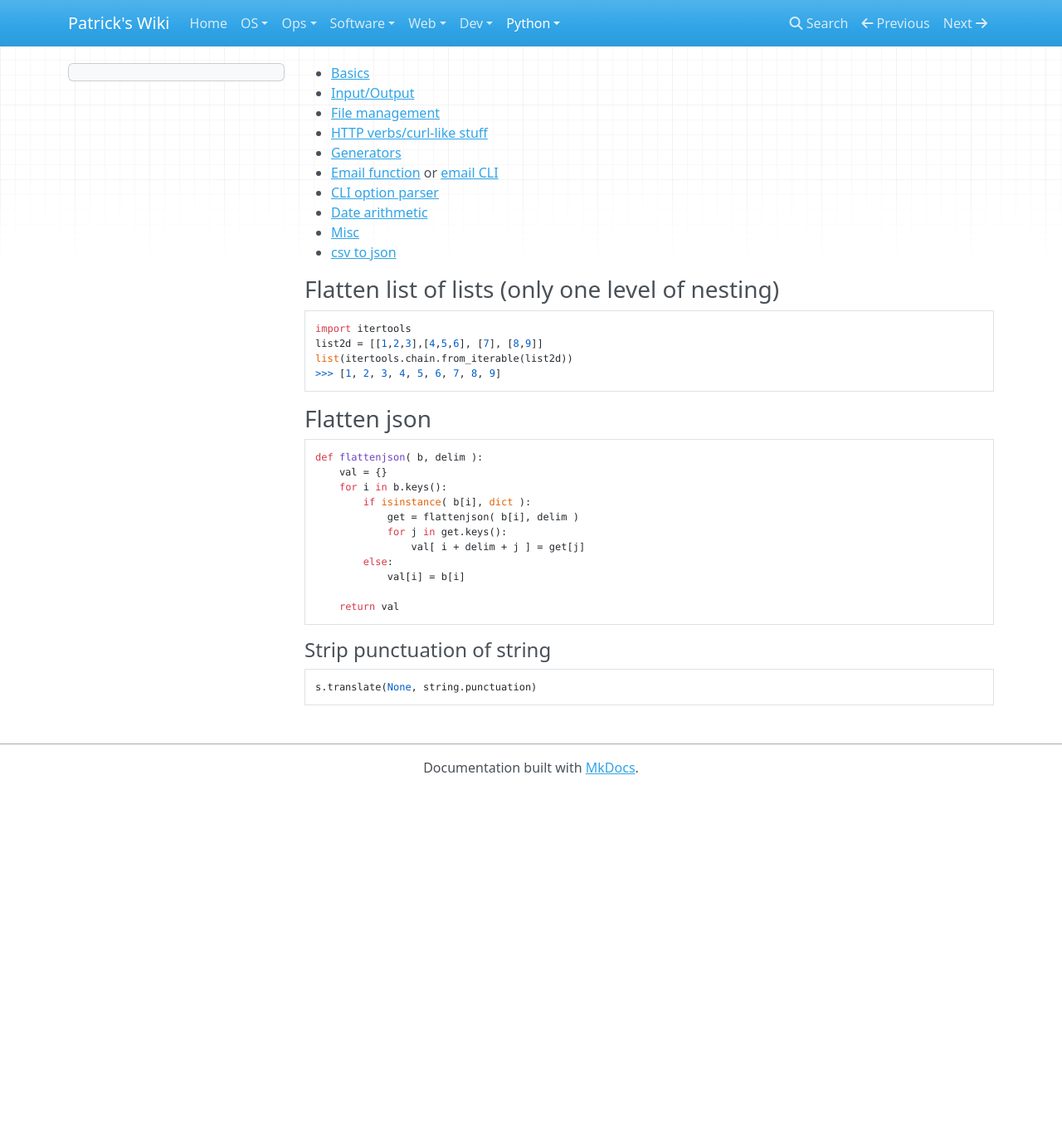
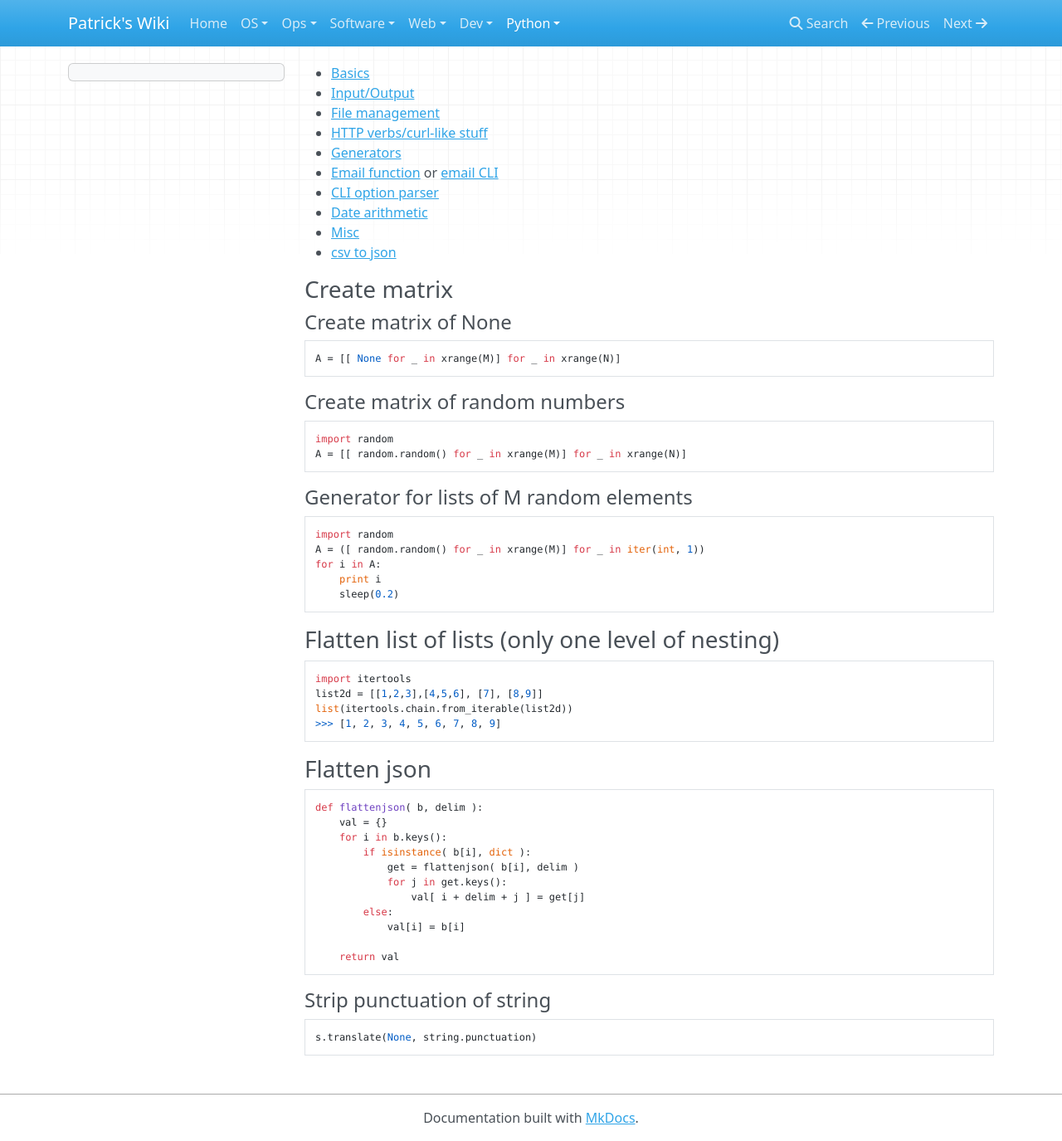
Before and after one commit to patsancu/wiki, an MkDocs documentation site: the page built from docs/python/Python--Snippets.md, in a window 1280 px wide and 1375 px high. Shown: the whole window at 83% size. Built offline with MkDocs 1.6.1, drawn with Linux system fonts in a browser that asks for light colours; nearby versions of some CDN libraries.

Commit message:
python quick matrix

````diff
--- a/docs/python/Python--Snippets.md
+++ b/docs/python/Python--Snippets.md
@@ -9,6 +9,25 @@
 * [Misc](https://github.com/patsancu/wiki/wiki/Misc)
 * [csv to json](https://gist.github.com/patsancu/0aa0c518f0d0e6ea7bf99416a741aa55)
 
+### Create matrix
+#### Create matrix of None
+```python
+A = [[ None for _ in xrange(M)] for _ in xrange(N)]
+```
+#### Create matrix of random numbers
+```python
+import random
+A = [[ random.random() for _ in xrange(M)] for _ in xrange(N)]
+```
+
+#### Generator for lists of M random elements
+```python
+import random
+A = ([ random.random() for _ in xrange(M)] for _ in iter(int, 1))
+for i in A:
+    print i
+    sleep(0.2)
+```
 
 ### Flatten list of lists (only one level of nesting)
 ```python
````
